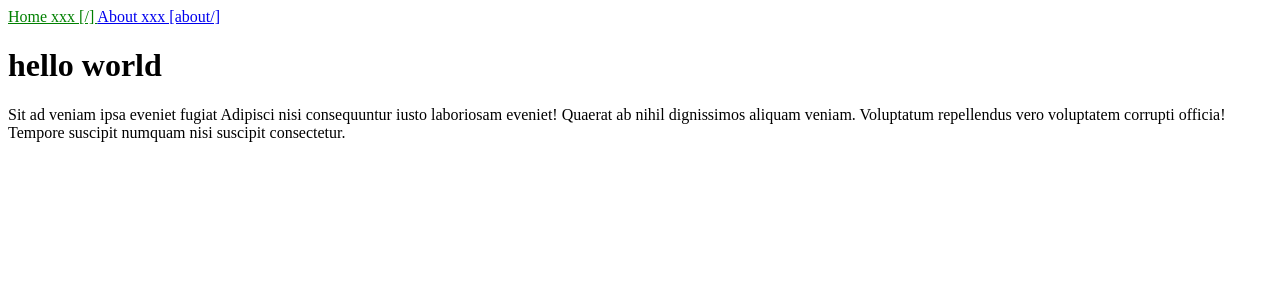
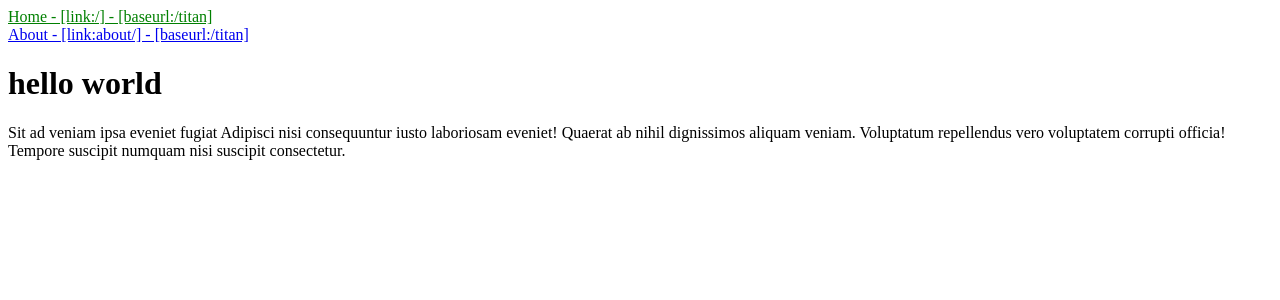
Before and after one commit to fliptopbox/titan, a Jekyll site: the page built from index.md, in a window 1280 px wide. Shown: the top 300 px of the page. Built offline with Jekyll 4.4.1, drawn with Linux system fonts in a browser that asks for light colours.

Commit message:
still testing

```diff
--- a/_config.yml
+++ b/_config.yml
@@ -23,7 +23,7 @@ email: response.write@gmail.com
 description: >- # this means to ignore newlines until "baseurl:"
   TITAN a loveletter to Avalon Hill, and a an age before the internet
 baseurl: "/titan" # the subpath of your site, e.g. /blog
-url: "https://fliptopbox.github.io/" # the base hostname & protocol for your site, e.g. http://example.com
+url: "" # the base hostname & protocol for your site, e.g. http://example.com
 twitter_username: fliptopbox13
 github_username:  fliptopbox
 
--- a/_includes/navigation.html
+++ b/_includes/navigation.html
@@ -1,9 +1,7 @@
 <nav>
     {% for item in site.data.navigation %}
     <a href="{{ site.baseurl }}{{ item.link }}" {% if page.url == item.link %}class="current"{% endif %}>
-        {{ item.name }} xxx
-        {{ item.url }}
-        [{{ item.link }}]
-      </a>
+        {{ item.name }} - [link:{{ item.link }}] - [baseurl:{{ site.baseurl }}]
+    </a><br />
     {% endfor %}
 </nav>
```
